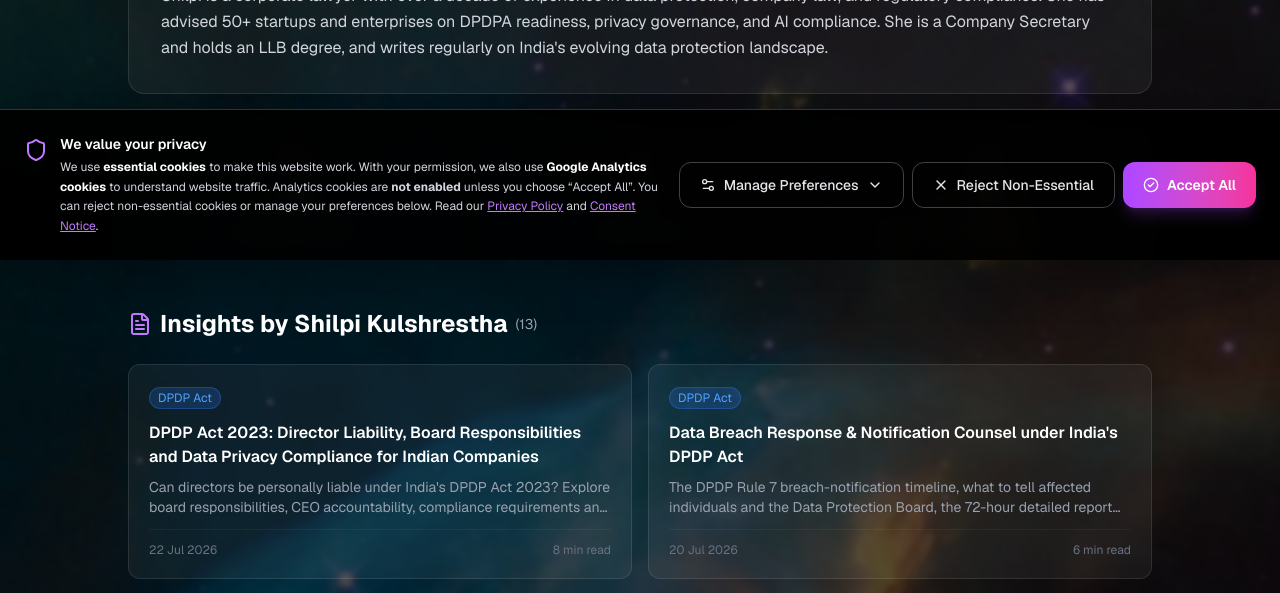
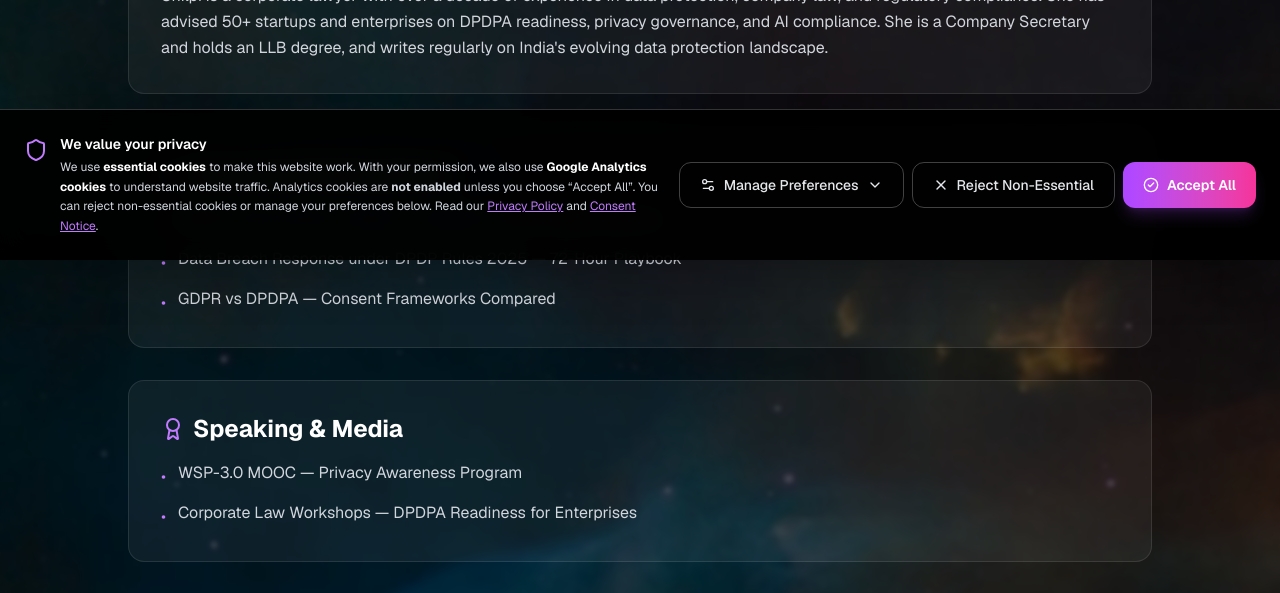
Before and after one commit to yashkulshrestha1102/data-protection-galaxy, a Next.js app: page /authors/shilpi-kulshrestha in a window 1280 px wide. Shown: the part 540-1133 px from the top of the page. Built offline with nearby package versions, Linux system fonts and the light colour scheme; no server answers.

Commit message:
valid link add in resource link section

```diff
--- a/app/authors/[slug]/page.tsx
+++ b/app/authors/[slug]/page.tsx
@@ -10,7 +10,7 @@ import {
   Briefcase,
   ExternalLink,
   Shield,
-  ArrowRight,
+  ArrowRight,Award,
 } from "lucide-react";
 import { authors, getAuthorById } from "@/data/authors";
 import { insightsData } from "@/data/insights";
@@ -124,6 +124,43 @@ export default async function AuthorPage({
             {author.bio}
           </p>
         </section>
+
+
+                {/* ===== PUBLICATIONS (E-E-A-T) ===== */}
+        {author.publications && author.publications.length > 0 && (
+          <section className="bg-white/5 border border-white/10 rounded-2xl p-6 md:p-8 mb-8">
+            <h2 className="text-2xl font-bold text-white mb-4 flex items-center gap-2">
+              <BookOpen className="w-6 h-6 text-purple-400" />
+              Selected Publications
+            </h2>
+            <ul className="space-y-3">
+              {author.publications.map((pub, i) => (
+                <li key={i} className="text-gray-300 flex items-start gap-3">
+                  <span className="text-purple-400 mt-1">•</span>
+                  <span>{pub}</span>
+                </li>
+              ))}
+            </ul>
+          </section>
+        )}
+
+        {/* ===== SPEAKING ENGAGEMENTS (E-E-A-T) ===== */}
+        {author.speakingEngagements && author.speakingEngagements.length > 0 && (
+          <section className="bg-white/5 border border-white/10 rounded-2xl p-6 md:p-8 mb-8">
+            <h2 className="text-2xl font-bold text-white mb-4 flex items-center gap-2">
+              <Award className="w-6 h-6 text-purple-400" />
+              Speaking & Media
+            </h2>
+            <ul className="space-y-3">
+              {author.speakingEngagements.map((eng, i) => (
+                <li key={i} className="text-gray-300 flex items-start gap-3">
+                  <span className="text-purple-400 mt-1">•</span>
+                  <span>{eng}</span>
+                </li>
+              ))}
+            </ul>
+          </section>
+        )}
 
         {/* ===== STATS ===== */}
         <section className="grid grid-cols-1 md:grid-cols-3 gap-4 mb-12">
--- a/app/resources/forms/page.tsx
+++ b/app/resources/forms/page.tsx
@@ -318,7 +318,7 @@ export default function FormsPage() {
         html2canvas: { scale: 2, useCORS: true },
         jsPDF: { unit: 'mm', format: 'a4', orientation: 'portrait' },
         pagebreak: { mode: ['avoid-all', 'css', 'legacy'] },
-      };
+      }as any;
 
       await html2pdf().set(opt).from(element).save();
       document.body.removeChild(element);
--- a/app/resources/links/page.tsx
+++ b/app/resources/links/page.tsx
@@ -37,6 +37,7 @@ export default function LinksPage() {
     {
       title: 'Data Protection Board of India',
       description: 'Official website of the Data Protection Board established under the DPDP Act.',
+      // DPB ka official portal abhi placeholder hai, isliye isko bhi '#' kar diya taaki user ko galat page na bheje
       url: '#',
       icon: Scale,
       category: 'Regulatory',
@@ -44,14 +45,16 @@ export default function LinksPage() {
     {
       title: 'Digital Personal Data Protection Act, 2023',
       description: 'Full text of the Digital Personal Data Protection Act, 2023.',
-      url: '#',
+      // ✅ MeitY ka official PDF link
+      url: 'https://www.meity.gov.in/static/uploads/2024/06/2bf1f0e9f04e6fb4f8fef35e82c42aa5.pdf',
       icon: FileText,
       category: 'Legislation',
     },
     {
       title: 'DPDP Rules, 2025',
       description: 'Rules framed under the Digital Personal Data Protection Act, 2023.',
-      url: '#',
+      // ✅ eGazette ka official link
+      url: 'https://egazette.gov.in/WriteReadData/2025/267650.pdf',
       icon: FileText,
       category: 'Legislation',
     },
--- a/data/authors.ts
+++ b/data/authors.ts
@@ -8,6 +8,8 @@ export interface Author {
   image: string;
   credentials: string[];
   linkedin?: string;
+  publications?: string[];
+  speakingEngagements?: string[];
 }
 
 export const authors: Record<string, Author> = {
@@ -19,6 +21,15 @@ export const authors: Record<string, Author> = {
     image: '/images/profileoffounder.jpeg',
     credentials: ['Company Secretary (CS)', 'LLB', 'DPDPA Specialist'],
     linkedin: 'https://www.linkedin.com/company/businezexcellence-com/',
+    publications: [
+      'DPDPA 2023 Director Liability — Analysis of Board Responsibilities',
+      'Data Breach Response under DPDP Rules 2025 — 72-Hour Playbook',
+      'GDPR vs DPDPA — Consent Frameworks Compared',
+    ],
+    speakingEngagements: [
+      'WSP-3.0 MOOC — Privacy Awareness Program',
+      'Corporate Law Workshops — DPDPA Readiness for Enterprises',
+    ],
   },
 };
 
```
